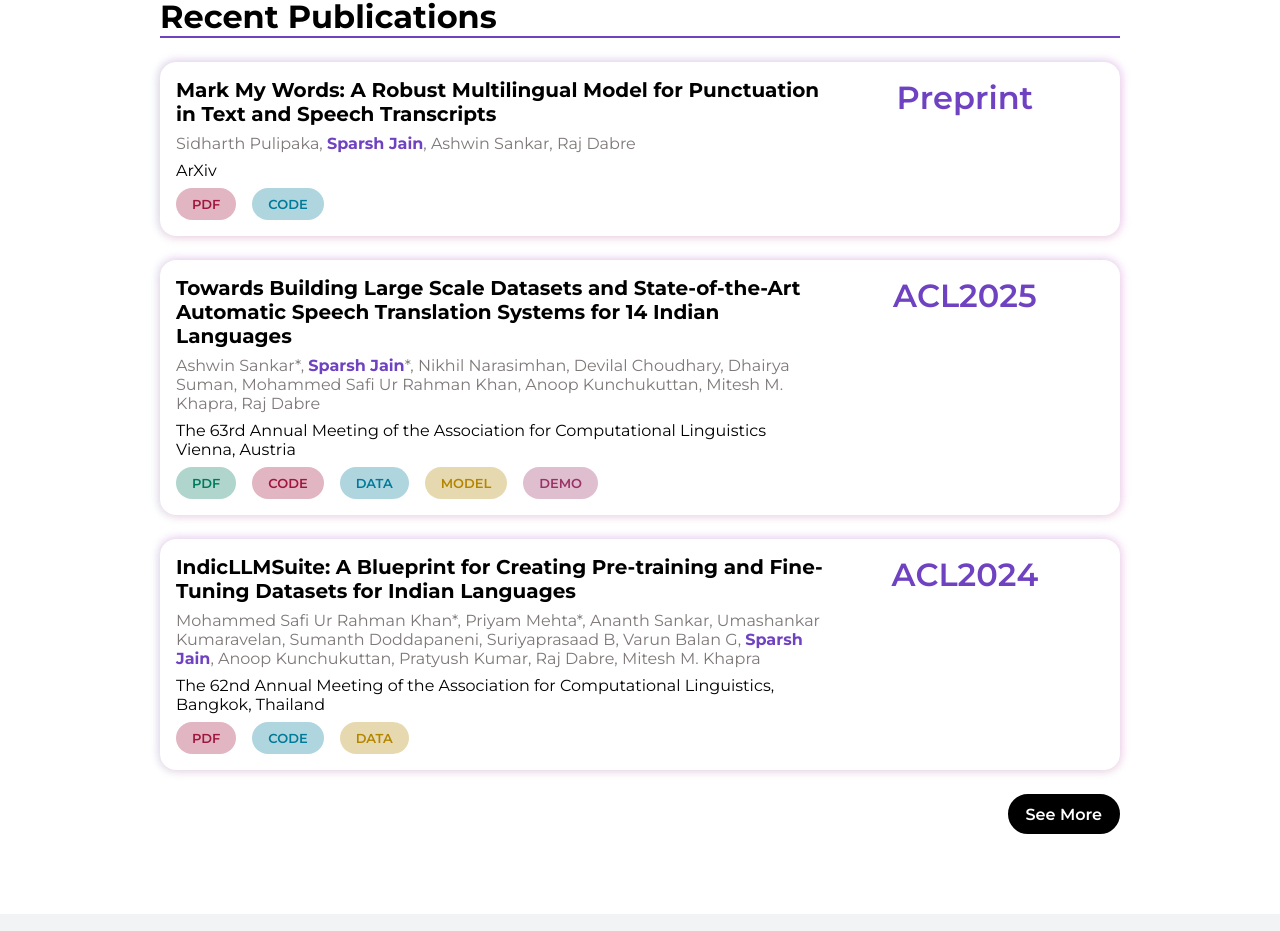
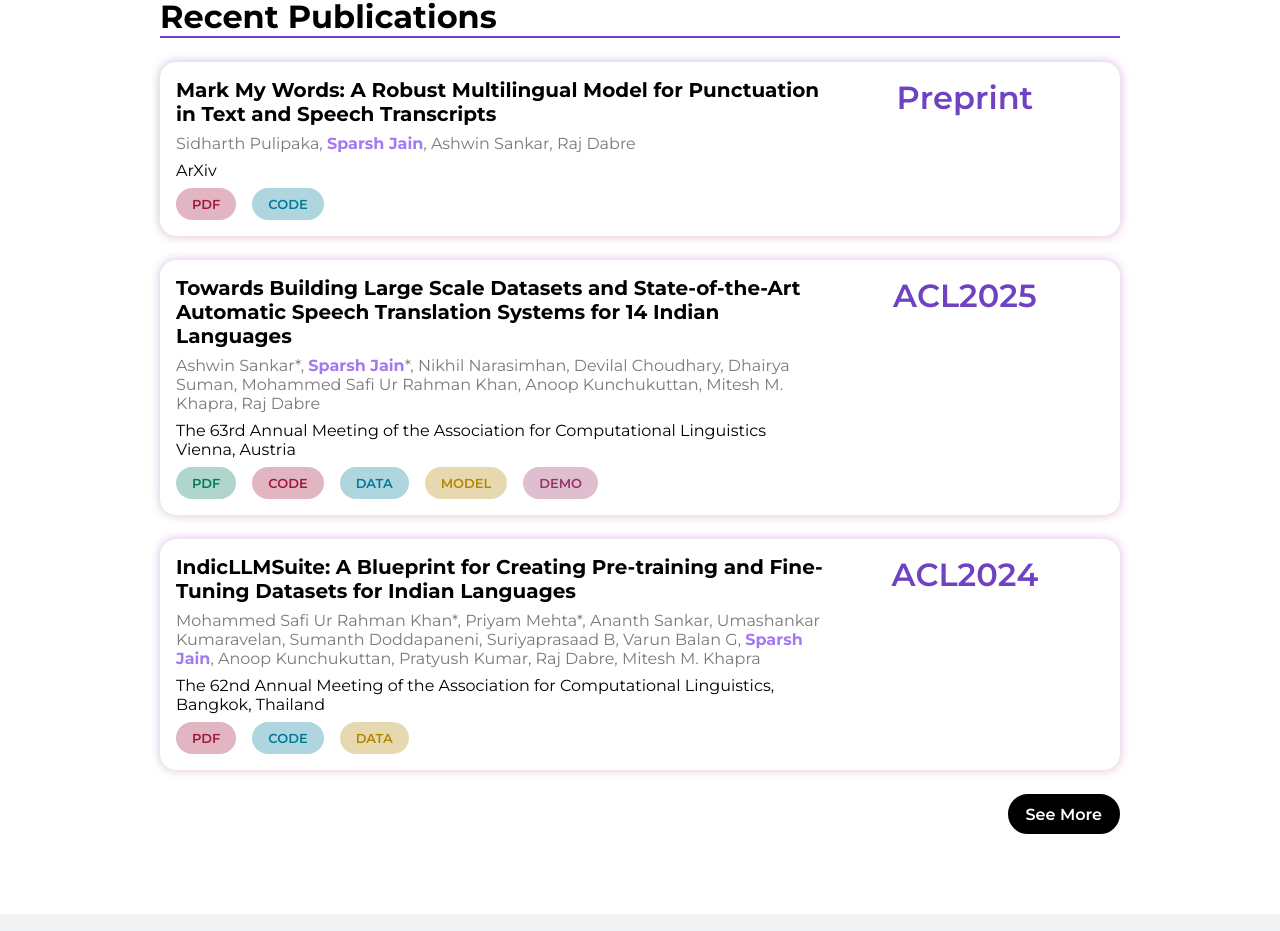
Before and after one commit to Sparshj8287/Sparshj8287.github.io, a Next.js app: page / in a window 1280 px wide. Shown: the part 1453-2384 px from the top of the page. Built offline with nearby package versions, Linux system fonts and the light colour scheme.

Commit message:
color update 2

```diff
--- a/src/components/PublicationBox/index.jsx
+++ b/src/components/PublicationBox/index.jsx
@@ -19,7 +19,7 @@ function PublicationBox({ data, index, isvisible, animationdelay }) {
     const parts = text.split(/(Sparsh Jain)/g);
     return parts.map((part, idx) =>
       part === "Sparsh Jain" ? (
-        <span key={idx} style={{ fontWeight: "bold", color: "#6f42c1" }}>
+        <span key={idx} style={{ fontWeight: "bold", color: "#a479f0" }}>
           {part}
         </span>
       ) : (
```
